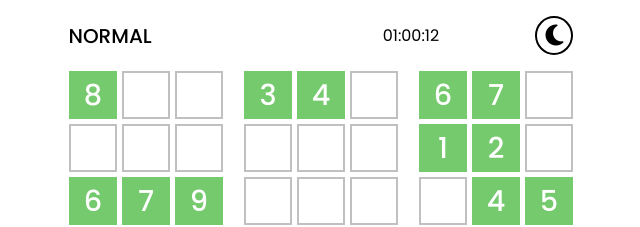
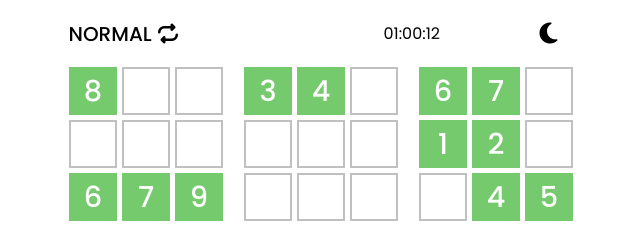
Before and after one commit to Lucas-ez/sudoku-v2, a React (Vite) app: page / in a window 1280 px wide. Shown: the top 227 px of the page, without its empty margins (319-959 px from the left). Built offline with nearby package versions, Linux system fonts and the light colour scheme.

Commit message:
Add estilos en navbar

```diff
--- a/src/components/Nav/Nav.jsx
+++ b/src/components/Nav/Nav.jsx
@@ -20,7 +20,10 @@ const Nav = ({ handleDarkTheme }) => {
 
   return (
     <nav className='w-100 flex flex-between'>
-      <button className='fs-20 fw-5 text-uppercase' onClick={handleDiffRef}>{difficulty}</button>
+      <button className='fs-20 fw-5 text-uppercase' onClick={handleDiffRef}>
+        {difficulty}
+        <i className='fa-solid fa-repeat' />
+      </button>
       <ul ref={diffRef} className='diff-menu'>
         <li onClick={handleChangeDifficulty} className='text-uppercase'>easy</li>
         <li onClick={handleChangeDifficulty} className='text-uppercase'>normal</li>
@@ -36,6 +39,7 @@ const Nav = ({ handleDarkTheme }) => {
       <span>01:00:12</span>
       <button onClick={handleDarkTheme} className='dark-icon'>
         <i className='fa-solid fa-moon' />
+        <i className='fa-solid fa-sun' />
       </button>
     </nav>
   )
--- a/src/components/Nav/Nav.scss
+++ b/src/components/Nav/Nav.scss
@@ -2,6 +2,10 @@
 
 nav {
   padding-block: 1rem;
+
+  .fa-repeat {
+    margin-left: .4rem;
+  }
 
   .diff-menu {
     position: fixed;
@@ -45,10 +49,15 @@ nav {
   }
 
   .dark-icon {
-    border: 2px solid black;
     font-size: 24px;
-    padding-inline: 8px;
-    border-radius: 50%;
+    width: 50px;
+
+    .fa-moon {
+      display: inline;
+    }
+    .fa-sun {
+      display: none;
+    }
   }
 }
 
@@ -64,6 +73,14 @@ nav {
 
     .dark-icon {
       border-color: white;
+
+      .fa-moon {
+        display: none;
+      }
+
+      .fa-sun {
+        display: inline;
+      }
     }
 
   }
```
